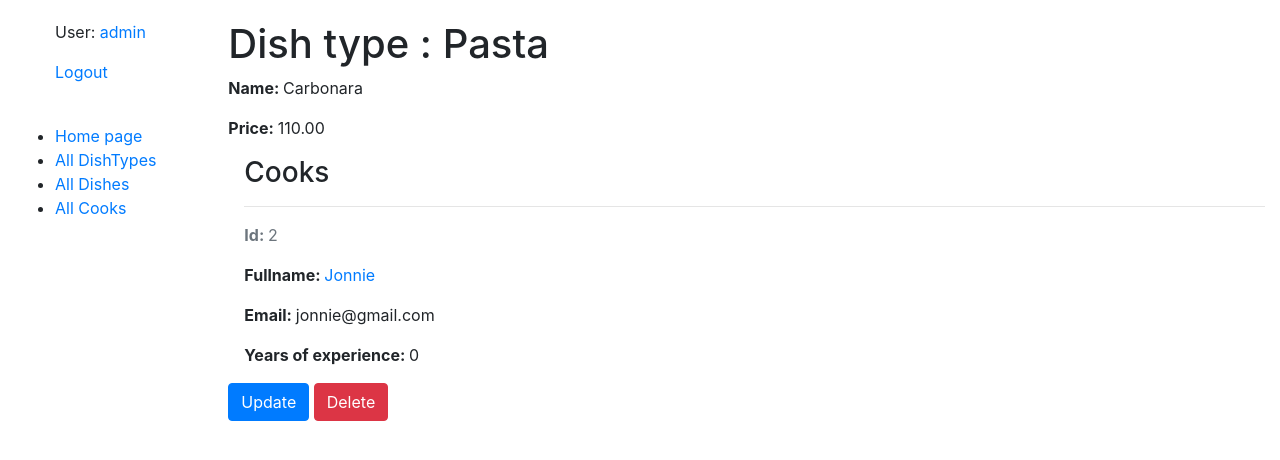
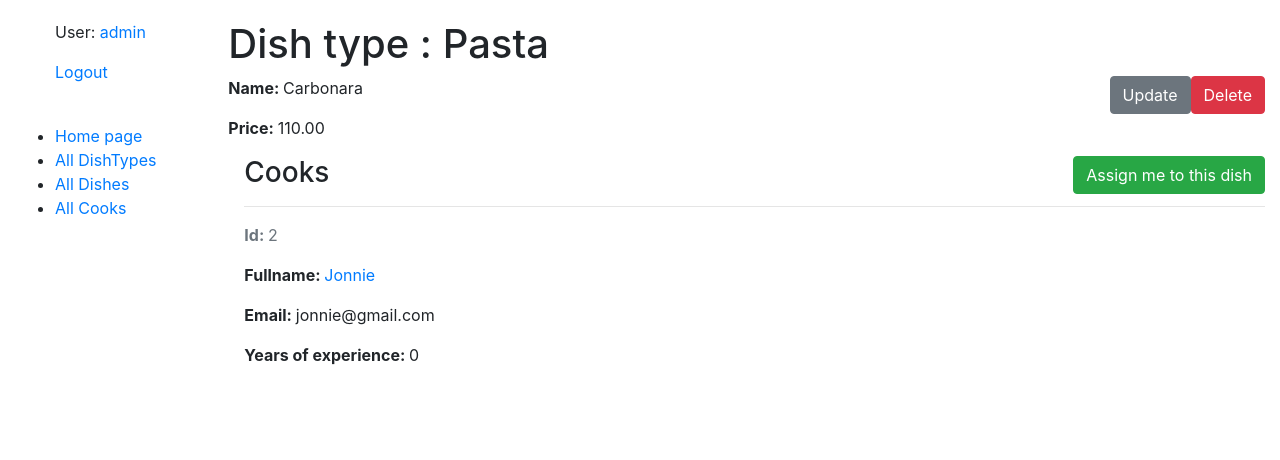
Before and after one commit to oksanaaam/restaurant-kitchen-service, a Django app: page /dishes/4/ in a window 1280 px wide. Shown: the top 460 px of the page. Run offline with Django 4.2, Linux system fonts and the light colour scheme; a user stored in the database is signed in; data comes from the database, SQL or seed files in the repository; both versions use the stored data as it was after the commit; some libraries are stand-ins or nearby versions.

Commit message:
Add Delete form to Cook and assign/delete button to dish

```diff
--- a/kitchen/urls.py
+++ b/kitchen/urls.py
@@ -9,11 +9,13 @@ from kitchen.views import (
     DishDetailView,
     DishCreateView,
     DishUpdateView,
+    dish_update_cook,
     DishDeleteView,
     CookListView,
     CookDetailView,
     CookCreateView,
     CookExperienceUpdateView,
+    CookDeleteView,
 )
 
 
@@ -40,6 +42,11 @@ urlpatterns = [
         name="dish-update",
     ),
     path(
+        "dishes/<int:pk>/cook/",
+        dish_update_cook,
+        name="dish-update-cook"
+    ),
+    path(
         "dishes/<int:pk>/delete/",
         DishDeleteView.as_view(),
         name="dish-delete",
@@ -56,6 +63,11 @@ urlpatterns = [
         CookExperienceUpdateView.as_view(),
         name="cook-update"
     ),
+    path(
+        "cooks/<int:pk>/delete/",
+        CookDeleteView.as_view(),
+        name="cook-delete"
+    ),
 ]
 
 app_name = "kitchen"
--- a/kitchen/views.py
+++ b/kitchen/views.py
@@ -2,12 +2,12 @@ from urllib.request import Request
 
 from django.contrib.auth.decorators import login_required
 from django.contrib.auth.mixins import LoginRequiredMixin
-from django.http import HttpResponse
-from django.shortcuts import render
+from django.http import HttpResponse, HttpRequest
+from django.shortcuts import render, redirect
 from django.urls import reverse_lazy
 from django.views import generic
 
-from kitchen.forms import CookCreationForm, CookExperienceUpdateForm
+from kitchen.forms import CookCreationForm, CookExperienceUpdateForm, DishForm
 from kitchen.models import Dish, DishType, Cook
 
 
@@ -66,13 +66,13 @@ class DishListView(LoginRequiredMixin, generic.ListView):
 
 class DishCreateView(LoginRequiredMixin, generic.CreateView):
     model = Dish
-    fields = "__all__"
+    form_class = DishForm
     success_url = reverse_lazy("kitchen:dish-list")
 
 
 class DishUpdateView(LoginRequiredMixin, generic.UpdateView):
     model = Dish
-    fields = "__all__"
+    form_class = DishForm
     success_url = reverse_lazy("kitchen:dish-list")
 
 
@@ -105,3 +105,18 @@ class CookExperienceUpdateView(LoginRequiredMixin, generic.UpdateView):
     model = Cook
     form_class = CookExperienceUpdateForm
     success_url = reverse_lazy("kitchen:cook-list")
+
+
+class CookDeleteView(LoginRequiredMixin, generic.DeleteView):
+    model = Cook
+    success_url = reverse_lazy("kitchen:cook-list")
+
+
+@login_required
+def dish_update_cook(request: HttpRequest, pk: int) -> HttpResponse:
+    dish = Dish.objects.get(id=pk)
+    if request.user in dish.cooks.all():
+        dish.cooks.remove(request.user)
+    else:
+        dish.cooks.add(request.user)
+    return redirect("kitchen:dish-detail", pk=pk)
--- a/templates/kitchen/dish_detail.html
+++ b/templates/kitchen/dish_detail.html
@@ -3,10 +3,34 @@
 
 {% block content %}
   <h1>Dish type : {{ dish.dish_type.name }}</h1>
+  <a href="{% url 'kitchen:dish-delete' pk=dish.id %}"
+     class="float-right btn btn-danger">
+    Delete
+  </a>
+  <a href="{% url 'kitchen:dish-update' pk=dish.id %}"
+     class="float-right btn btn-secondary">
+    Update
+  </a>
   <p><strong>Name: </strong> {{ dish.name  }}</p>
   <p><strong>Price: </strong> {{ dish.price }}</p>
   <div class="ml-3">
-    <h3>Cooks</h3>
+    <h3>
+      Cooks
+      {% if not user in dish.cooks.all %}
+        <a style="float: right"
+           href="{% url 'kitchen:dish-update-cook' pk=dish.id %}"
+           class="btn btn-success link-to-page">
+          Assign me to this dish
+        </a>
+      {% else %}
+        <a style="float: right"
+           href="{% url 'kitchen:dish-update-cook' pk=dish.id %}"
+           class="btn btn-danger link-to-page">
+        Delete me from this dish
+        </a>
+
+        {% endif %}
+    </h3>
 
   {% for cook in dish.cooks.all %}
     <hr>
@@ -19,13 +43,5 @@
   {% endfor %}
 
   </div>
-  <a href="{% url 'kitchen:dish-update' pk=dish.id %}"
-     class="btn btn-primary">
-    Update
-  </a>
-  <a href="{% url 'kitchen:dish-delete' pk=dish.id %}"
-     class="btn btn-danger">
-    Delete
-  </a>
 
 {% endblock %}
--- a/templates/kitchen/dish_type_form.html
+++ b/templates/kitchen/dish_type_form.html
@@ -9,6 +9,10 @@
     {{ form|crispy }}
 
     <input class="btn btn-primary" type="submit" value="Add">
+    <a href="{% url 'kitchen:dish-type-list'%}"
+       class="btn btn-primary">
+      Cancel
+    </a>
 
   </form>
 {% endblock %}
```
Also changed, not shown: kitchen/forms.py (+12 -0 lines), templates/kitchen/cook_confirm_delete.html (added, +14 -0 lines), templates/kitchen/cook_detail.html (+6 -1 lines), db.sqlite3.
